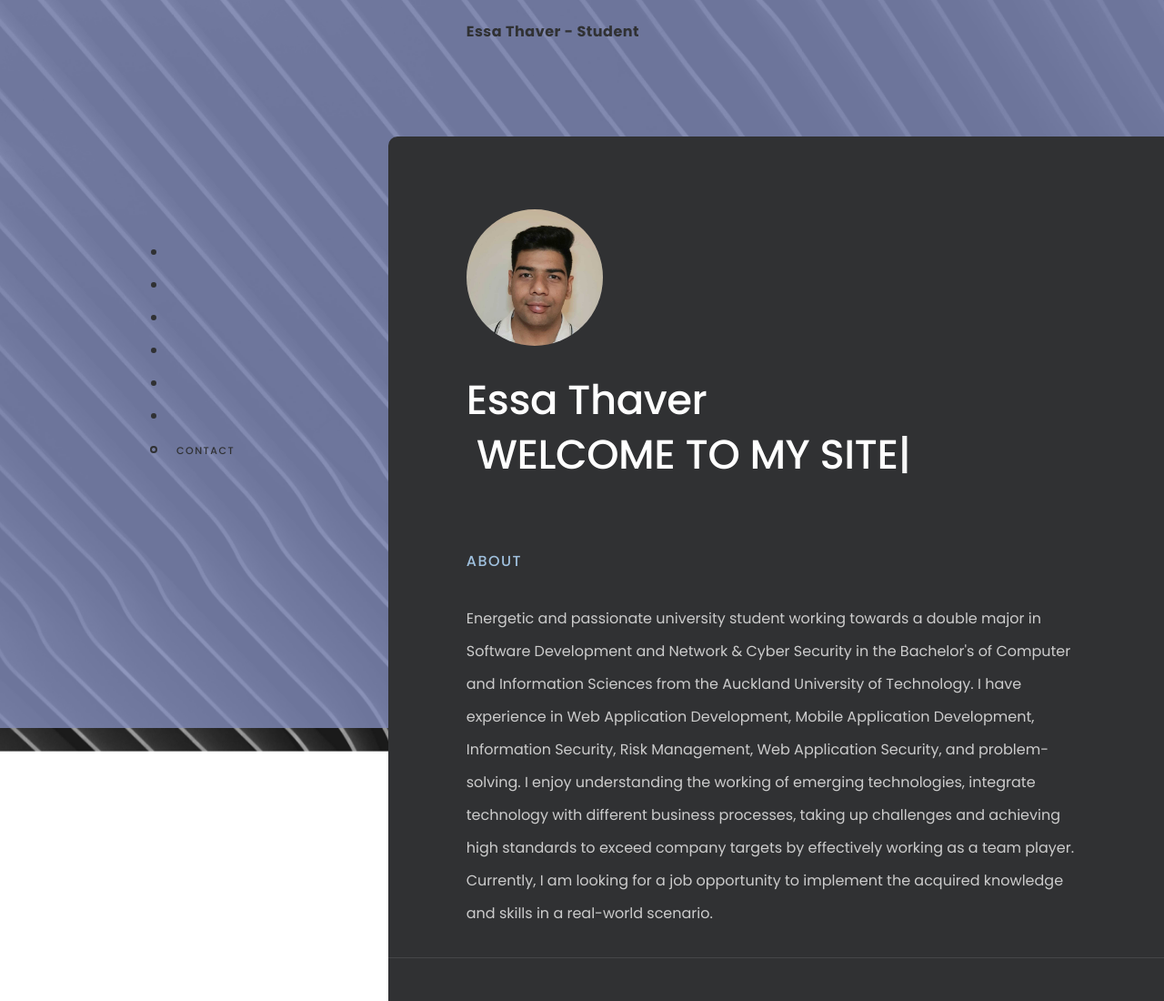
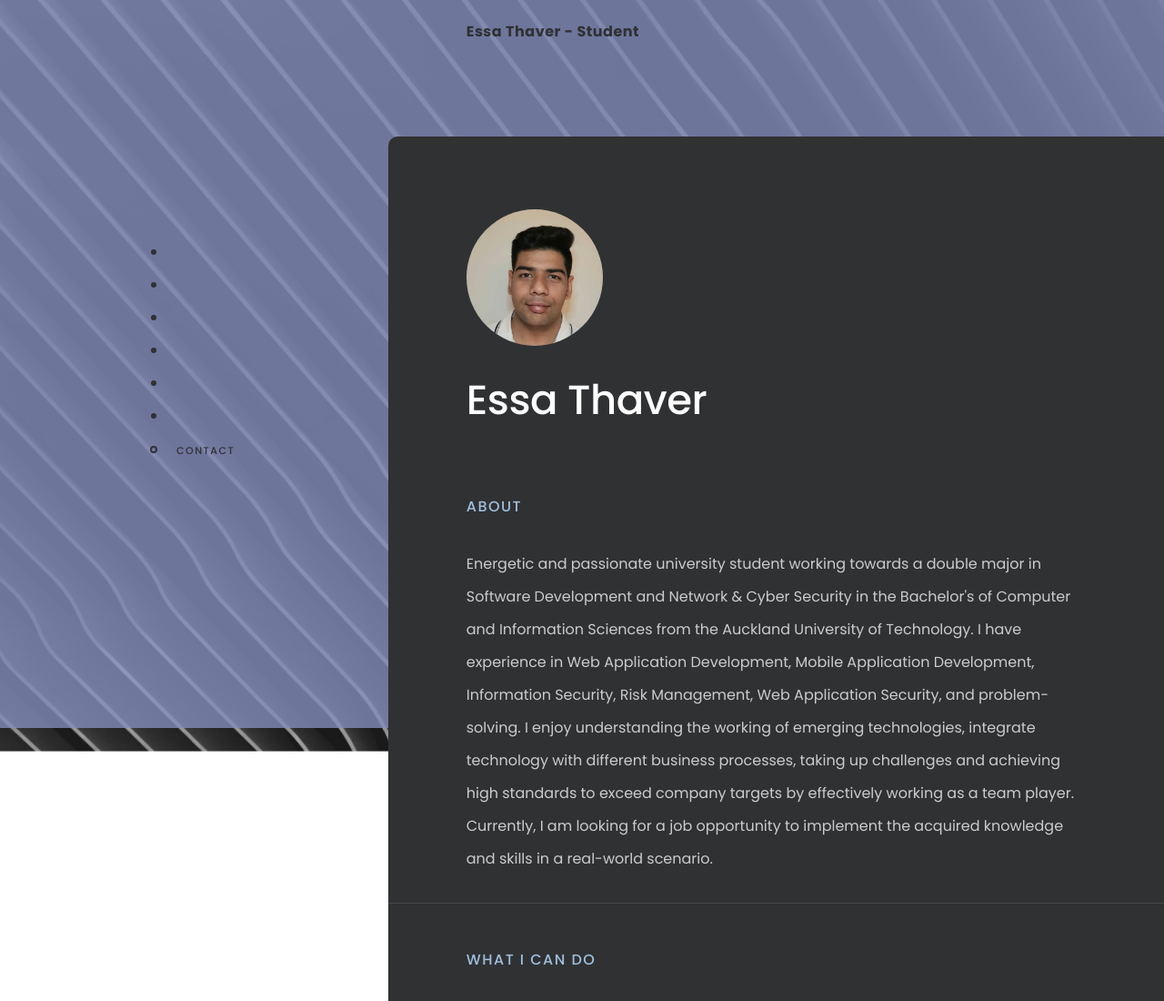
Before and after one commit to EssaThaver/essathaver.github.io, a website: page index.html in a window 1280 px wide. Shown: the top 1100 px of the page at 91% size. Drawn offline with nearby package versions, Linux system fonts and the light colour scheme.

Commit message:
Minor changes

```diff
--- a/css/style.css
+++ b/css/style.css
@@ -283,12 +283,12 @@ p {
 .la-anim-1.la-animate::after {
   opacity: 1; }
 
-.typed-cursor {
+/*.typed-cursor {
   opacity: 1;
   -webkit-animation: blink 0.7s infinite;
   -moz-animation: blink 0.7s infinite;
   animation: blink 0.7s infinite; }
-
+*/
 @keyframes blink {
   0% {
     opacity: 1; }
--- a/index.html
+++ b/index.html
@@ -92,7 +92,7 @@
 							<div class="person-img margin-bottom-xs"></div>
                             <h1>
                                 Essa Thaver<br>
-                                <span id="typed"></span>
+                                <!--<span id="typed"></span>-->
 							</h1>
 
 							<h6>
```
